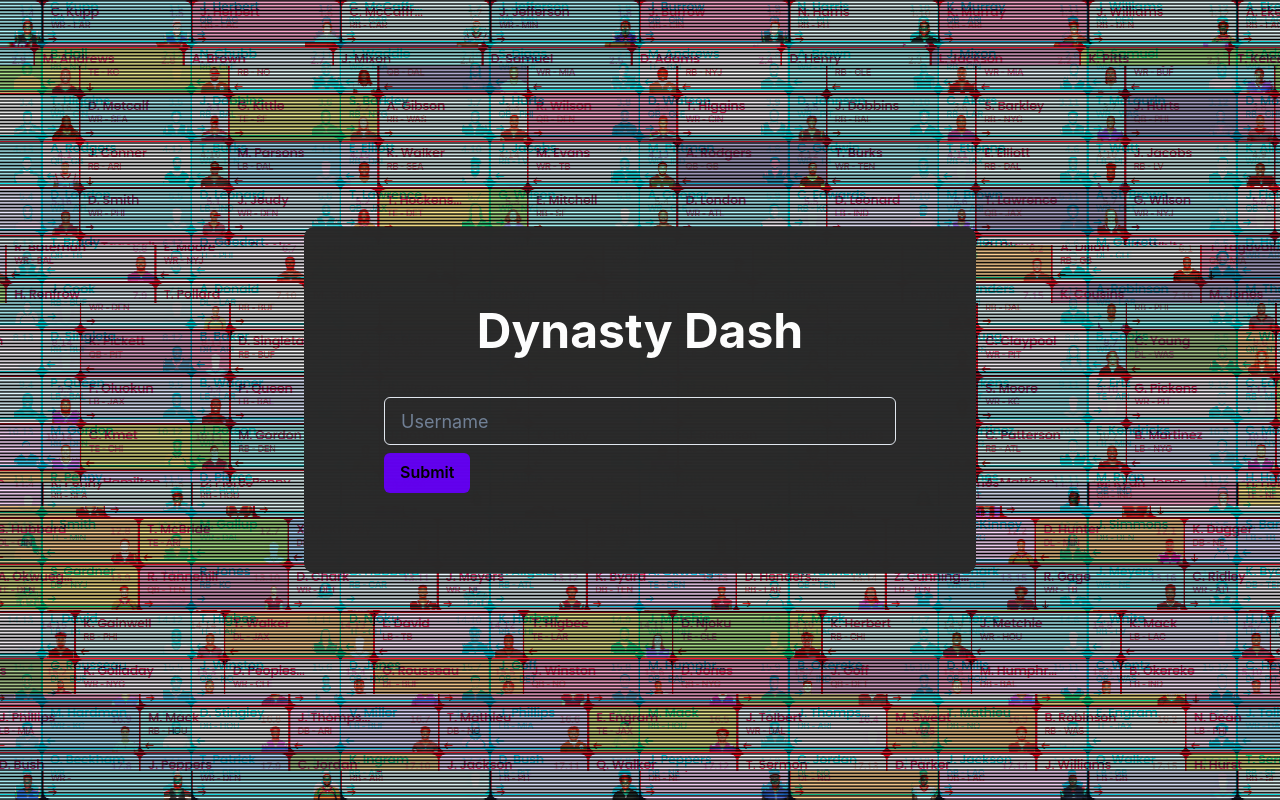
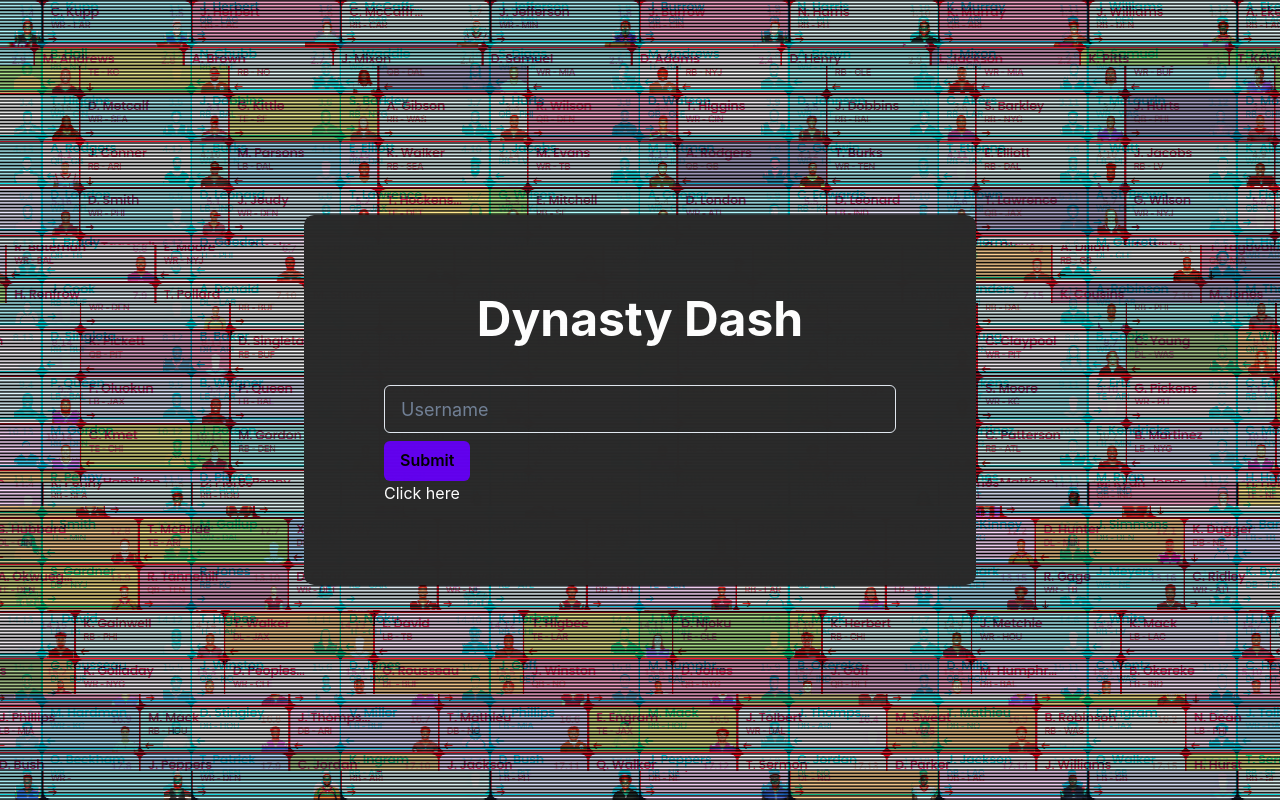
Before and after one commit to MethSarcus/visualeague, a Next.js app: page / in a window 1280 px wide. Built offline with nearby package versions, Linux system fonts and the light colour scheme.

Commit message:
Added items to readme, clickable link on home

```diff
--- a/pages/index.tsx
+++ b/pages/index.tsx
@@ -53,6 +53,13 @@ const Home: NextPage = () => {
                 Dynasty Dash
               </Heading>
               <UsernameForm />
+              <button
+                type="button"
+                onClick={(e) => {
+                e.preventDefault();
+                window.location.href='https://sleeper.com/settings/profile';
+              }}
+> Click here</button>
             </Box>
           </Container>
         </div>
```
